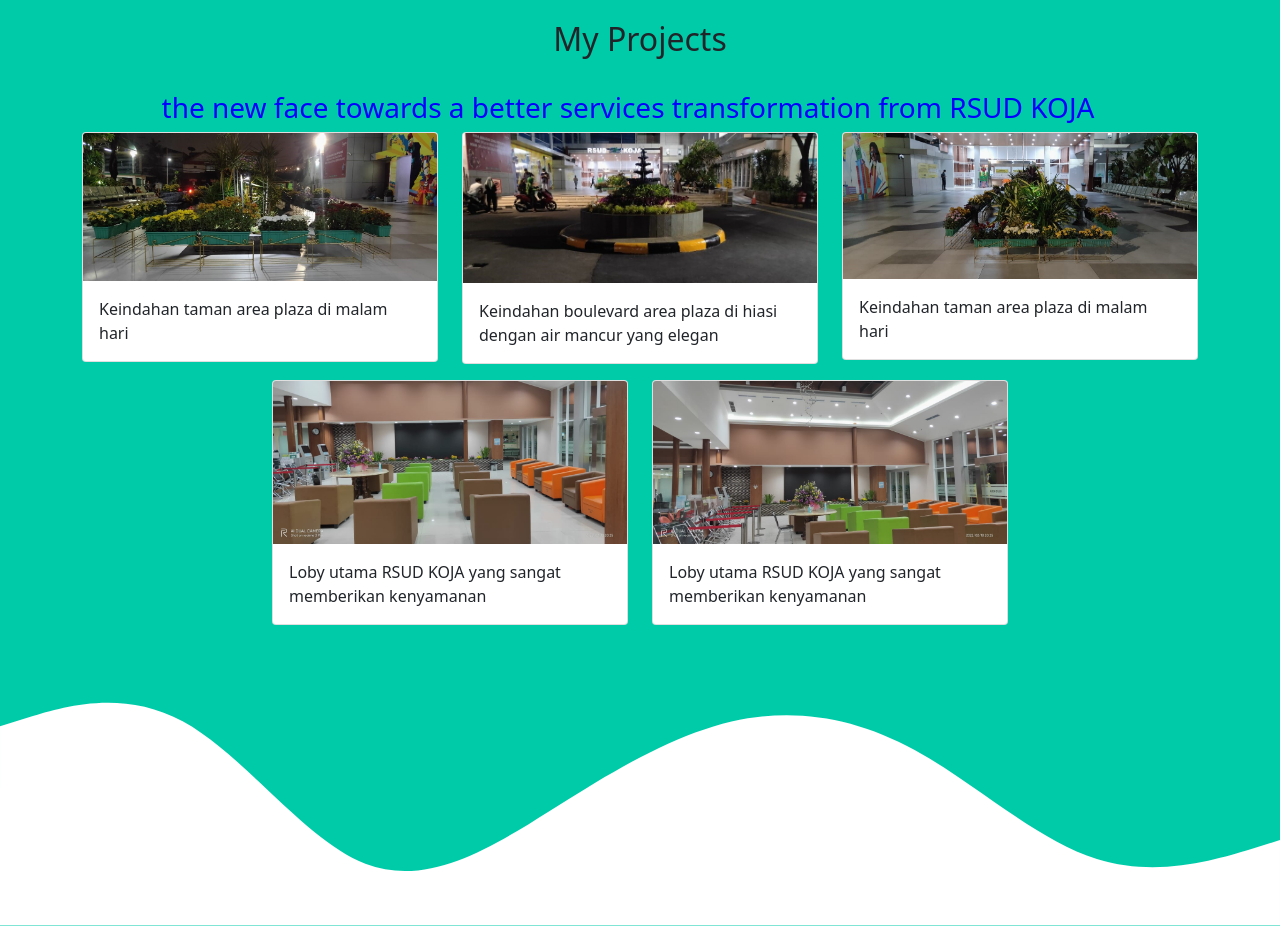
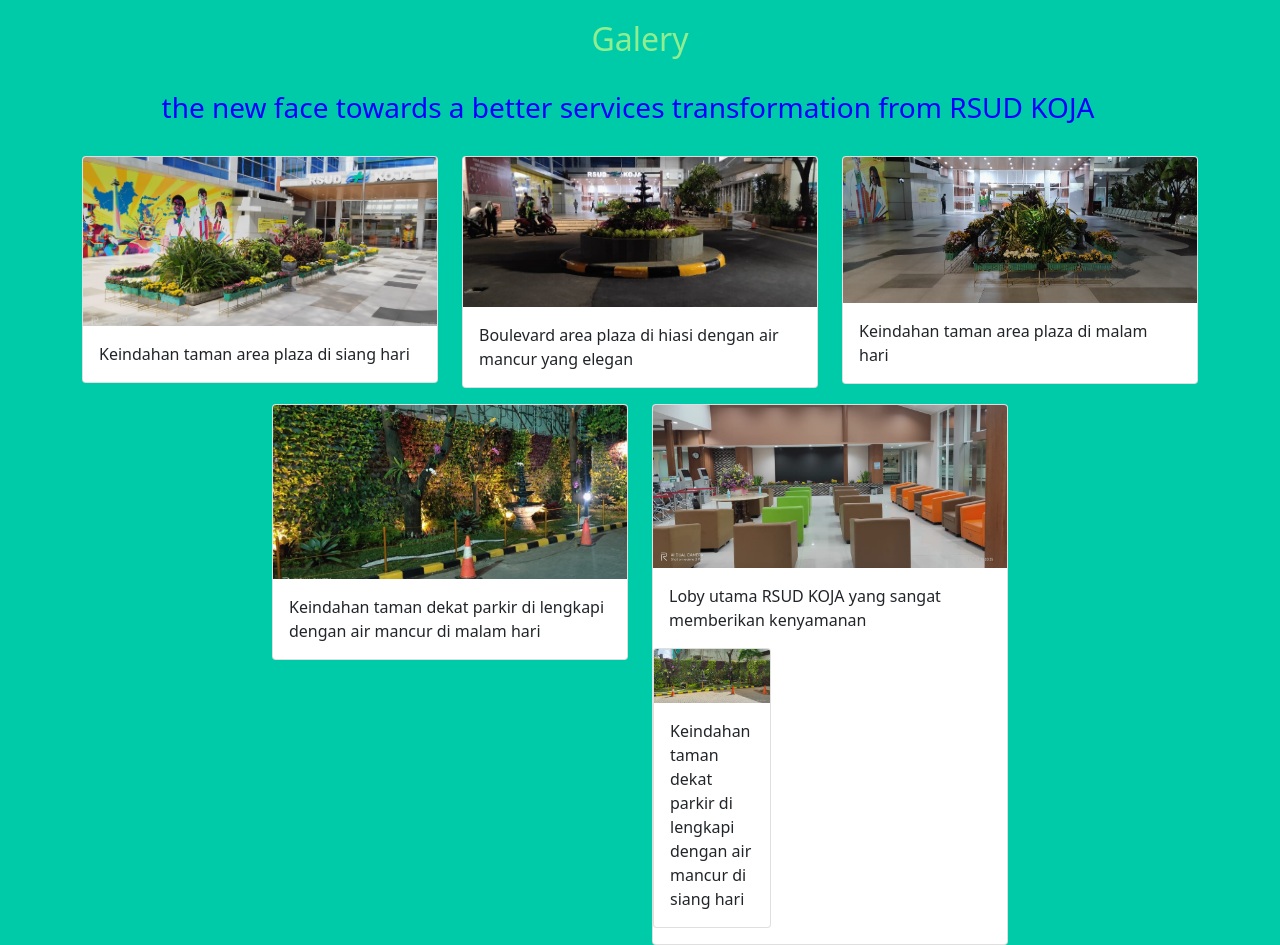
Before and after one commit to Nicoindragunawan/Websiteportfolio, a plain HTML site: page index.html in a window 1280 px wide. Shown: the part 1500-2445 px from the top of the page. Drawn offline with nearby package versions, Linux system fonts and the light colour scheme.

Commit message:
menambah image ,warna dan tag href agar bisa di klik gambarnya

```diff
--- a/index.html
+++ b/index.html
@@ -98,19 +98,43 @@
 <div class="container">
   <div class="row text-center">
     <div class="col">
-      <h2 style="border: coral;">My Projects</h2><br>
+      <h2 style="color: lightgreen ;">Galery</h2><br>
     </div>
    <div class="row text-center">
     <div class="col">
       <h3 style="color: blue;">the new face towards a better services transformation from RSUD
-        KOJA</h3>
+        KOJA</h3><br>
     </div>
    </div>
   </div>
   <div class="row justify-content-center">
     <div class="col-md-4 mb-3">
       <div class="card">
-        <img src="image/koja7.jpg" class="card-img-top" alt="koja7">
+        <a href="image/koja13.jpg">
+          <img src="image/koja13.jpg" class="card-img-top" alt="koja13" title="VIEW IMAGE">
+       </a>
+        <div class="card-body">
+          <p class="card-text">Keindahan taman area plaza di siang hari</p>
+        </div>
+      </div>
+        </div>
+    <div class="col-md-4 mb-3">
+      <div class="card">
+        <a href="image/koja10.jpg">
+          <img src="image/koja10.jpg" class="card-img-top" alt="koja10" title="VIEW IMAGE">
+        </a>
+        <div class="card-body">
+          <p class="card-text">Boulevard area plaza di hiasi dengan air
+            mancur yang elegan
+          </p>
+        </div>
+      </div>
+        </div>
+    <div class="col-md-4 mb-3">
+      <div class="card">
+        <a href="image/koja8.jpg">
+          <img src="image/koja8.jpg" class="card-img-top" alt="koja8" title="VIEW IMAGE">
+        </a>
         <div class="card-body">
           <p class="card-text">Keindahan taman area plaza di malam hari</p>
         </div>
@@ -118,36 +142,30 @@
         </div>
     <div class="col-md-4 mb-3">
       <div class="card">
-        <img src="image/koja10.jpg" class="card-img-top" alt="koja10">
+        <a href="image/koja2.jpg">
+          <img src="image/koja2.jpg" class="card-img-top" alt="koja2" title="VIEW IMAGE">
+        </a>
         <div class="card-body">
-          <p class="card-text">Keindahan boulevard area plaza di hiasi dengan air
-            mancur yang elegan
+          <p class="card-text">Keindahan taman dekat parkir di lengkapi dengan air mancur di malam hari
           </p>
         </div>
       </div>
         </div>
     <div class="col-md-4 mb-3">
       <div class="card">
-        <img src="image/koja8.jpg" class="card-img-top" alt="koja8">
+        <a href="image/koja5.jpg">
+          <img src="image/koja5.jpg" class="card-img-top" alt="koja5" title="VIEW IMAGE">
+        </a>
         <div class="card-body">
-          <p class="card-text">Keindahan taman area plaza di malam hari</p>
-        </div>
-      </div>
+          <p class="card-text">Loby utama RSUD KOJA yang sangat memberikan kenyamanan</p>
         </div>
     <div class="col-md-4 mb-3">
       <div class="card">
-        <img src="image/koja5.jpg" class="card-img-top" alt="koja5">
+        <a href="image/koja14.jpg">
+          <img src="image/koja14.jpg" class="card-img-top" alt="koja14" title="VIEW IMAGE">
+        </a>
         <div class="card-body">
-          <p class="card-text">Loby utama RSUD KOJA yang sangat memberikan kenyamanan
-          </p>
-        </div>
-      </div>
-        </div>
-    <div class="col-md-4 mb-3">
-      <div class="card">
-        <img src="image/koja3.jpg" class="card-img-top" alt="koja3">
-        <div class="card-body">
-          <p class="card-text">Loby utama RSUD KOJA yang sangat memberikan kenyamanan</p>
+          <p class="card-text">Keindahan taman dekat parkir di lengkapi dengan air mancur di siang hari</p>
         </div>
       </div>
         </div>
@@ -170,7 +188,7 @@
     <div class="container">
       <div class="row text-center mb-3">
         <div class="col">
-          <h2>Contact Me</h2>
+          <h2 style="color: red;">Contact Me</h2>
         </div>
       </div>
       <div class="row justify-content-center">
--- a/style.css
+++ b/style.css
@@ -8,3 +8,10 @@
 section {
   padding-top: 5rem;
 }
+h1 {
+  color: lightsalmon;
+  font-style: italic;
+}
+.lead {
+  color: coral;
+}
```
Also changed, not shown: image/koja13.jpg (added), image/koja14.jpg (added), image/koja6.jpg (deleted).
